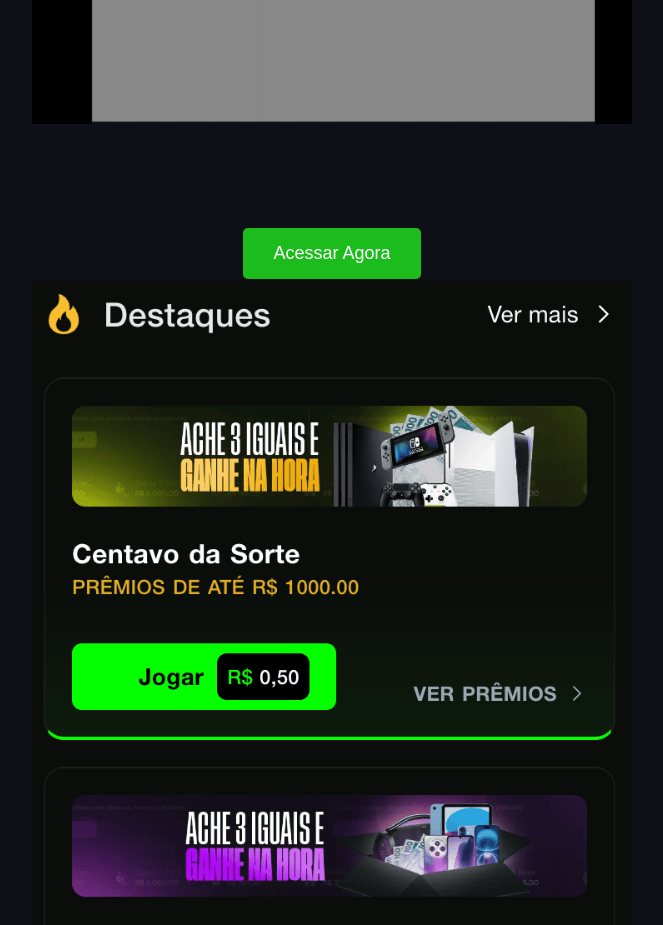
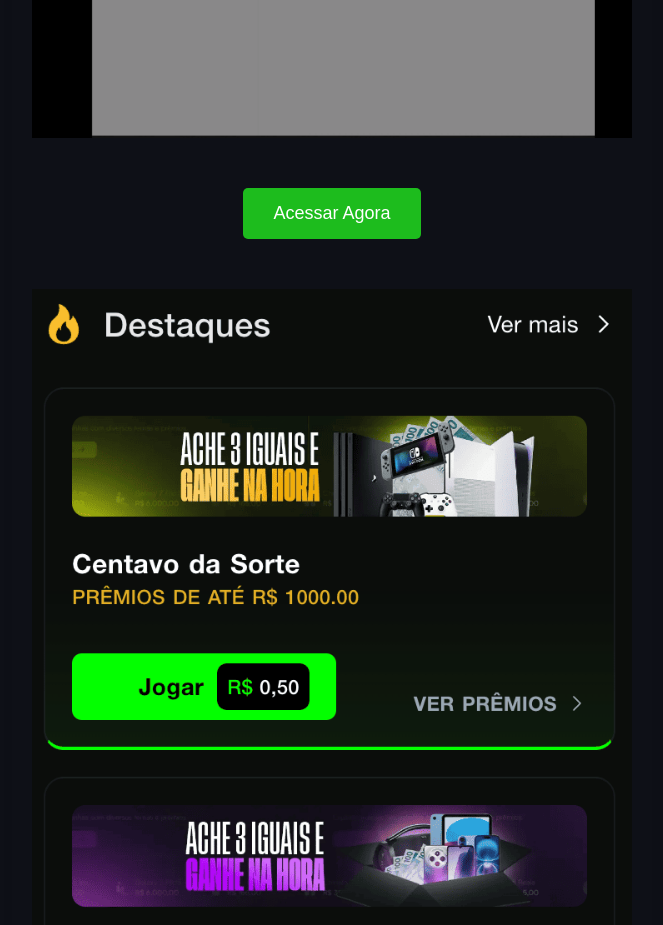
Before and after one commit to onomadeglobal/raspadinha-daniele, a plain HTML site: page index.html in a window 1280 px wide. Shown: the part 900-1825 px from the top of the page, without its empty margins (308-971 px from the left). Drawn offline with Linux system fonts and the light colour scheme.

Commit message:
Update index.html

```diff
--- a/index.html
+++ b/index.html
@@ -1,4 +1,4 @@
-<!DOCTYPE html>
+x<!DOCTYPE html>
 <html lang="pt-BR">
 <head>
 
@@ -119,9 +119,10 @@ height="0" width="0" style="display:none;visibility:hidden"></iframe></noscript>
 
     <img src="banner.png" width="100%" />
     <img src="demo.gif" width="100%" />
-    <div style="padding:50px;"></div>
+    <div style="padding:25px;"></div>
 
     <a href="https://link.jogodacobra.info/" class="btn">Acessar Agora</a>
+    <div style="padding:25px;"></div>
 
     <a href="https://link.jogodacobra.info/">
 
```
